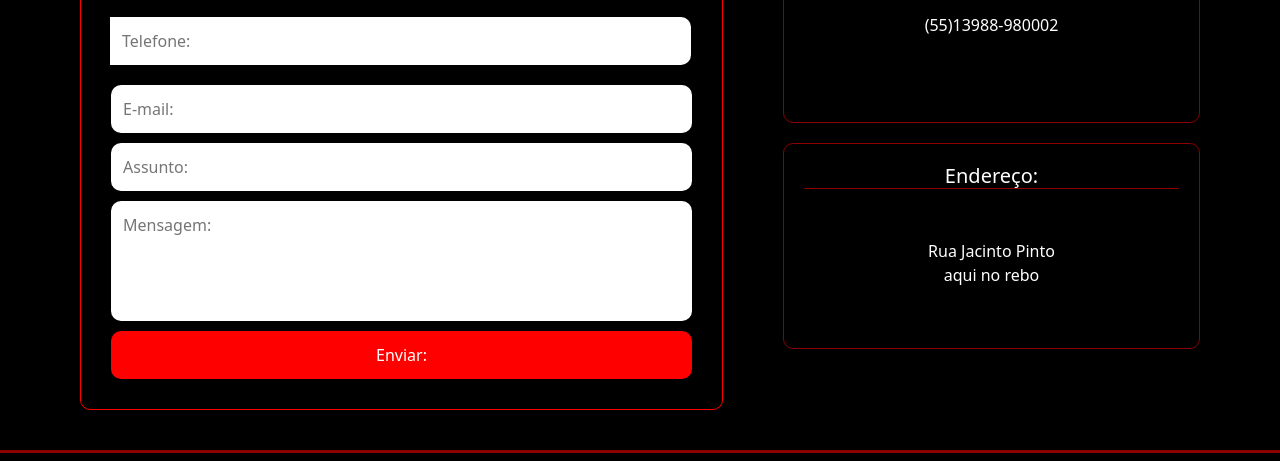
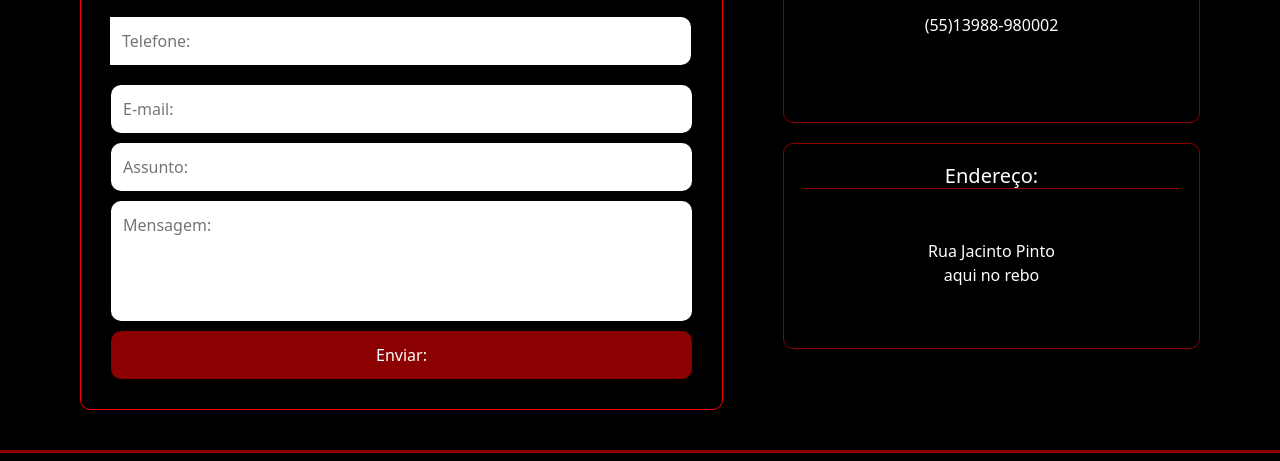
Before and after one commit to Gustavo-lima1201/PI---barbearia, a plain HTML site: page index.html in a window 1280 px wide. Shown: the part 2780-3241 px from the top of the page. Drawn offline with nearby package versions, Linux system fonts and the light colour scheme; a web font is replaced by a local one.

Commit message:
muança de cor do botão realizado

```diff
--- a/css/style.css
+++ b/css/style.css
@@ -316,7 +316,7 @@ textarea {
 
 button {
   padding: 12px;
-  background-color: red;
+  background-color: #8B0000;
   color: white;
   border: none;
   border-radius: 10px;
```
